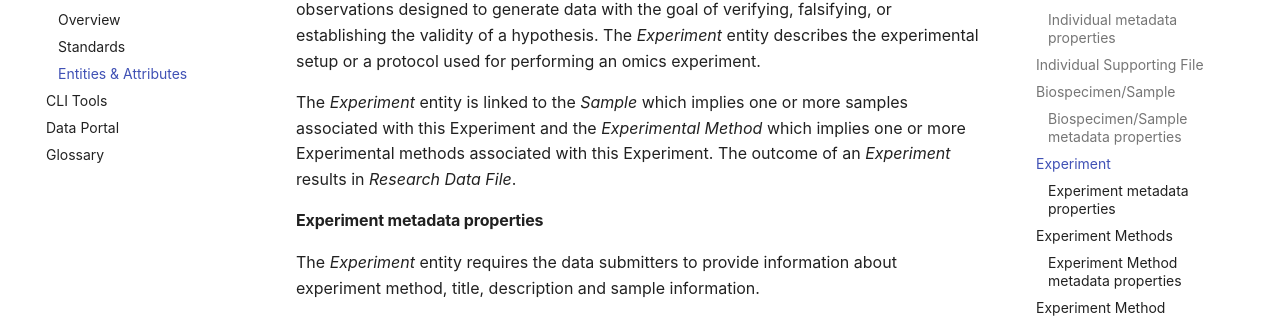
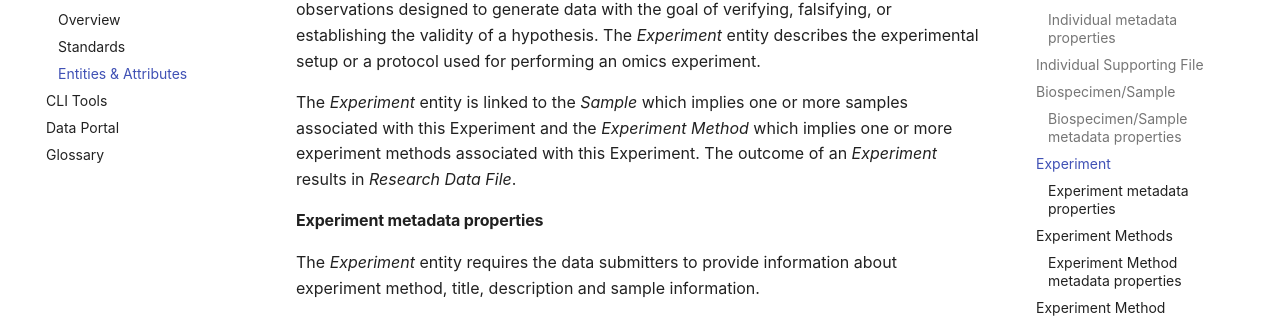
Before and after one commit to ghga-de/docs.ghga.de, an MkDocs documentation site: the page built from user_docs/metadata/entities.md, in a window 1280 px wide and 900 px high, scrolled down 1739 px. Shown: the part 142-460 px from the top of the window. Built offline with MkDocs 1.6.1 and Material for MkDocs 9.7.7, drawn with Linux system fonts in a browser that asks for light colours; comment, search, counter and statistics services are not loaded.

Commit message:
Update user_docs/metadata/entities.md
Co-authored-by: Karoline Mauer <105430060+mauerk@users.noreply.github.com>

```diff
--- a/user_docs/metadata/entities.md
+++ b/user_docs/metadata/entities.md
@@ -40,7 +40,7 @@ The *Biospecimen* entity requires data submitters to provide information about t
 
 An *Experiment* is an investigation that consists of a coordinated set of actions and observations designed to generate data with the goal of verifying, falsifying, or establishing the validity of a hypothesis. The *Experiment* entity describes the experimental setup or a protocol used for performing an omics experiment.
 
-The *Experiment* entity is linked to the *Sample* which implies one or more samples associated with this Experiment and the *Experimental Method* which implies one or more Experimental methods associated with this Experiment. The outcome of an *Experiment* results in *Research Data File*.
+The *Experiment* entity is linked to the *Sample* which implies one or more samples associated with this Experiment and the *Experiment Method* which implies one or more experiment methods associated with this Experiment. The outcome of an *Experiment* results in *Research Data File*.
 
 #### **Experiment metadata properties**
 
```
